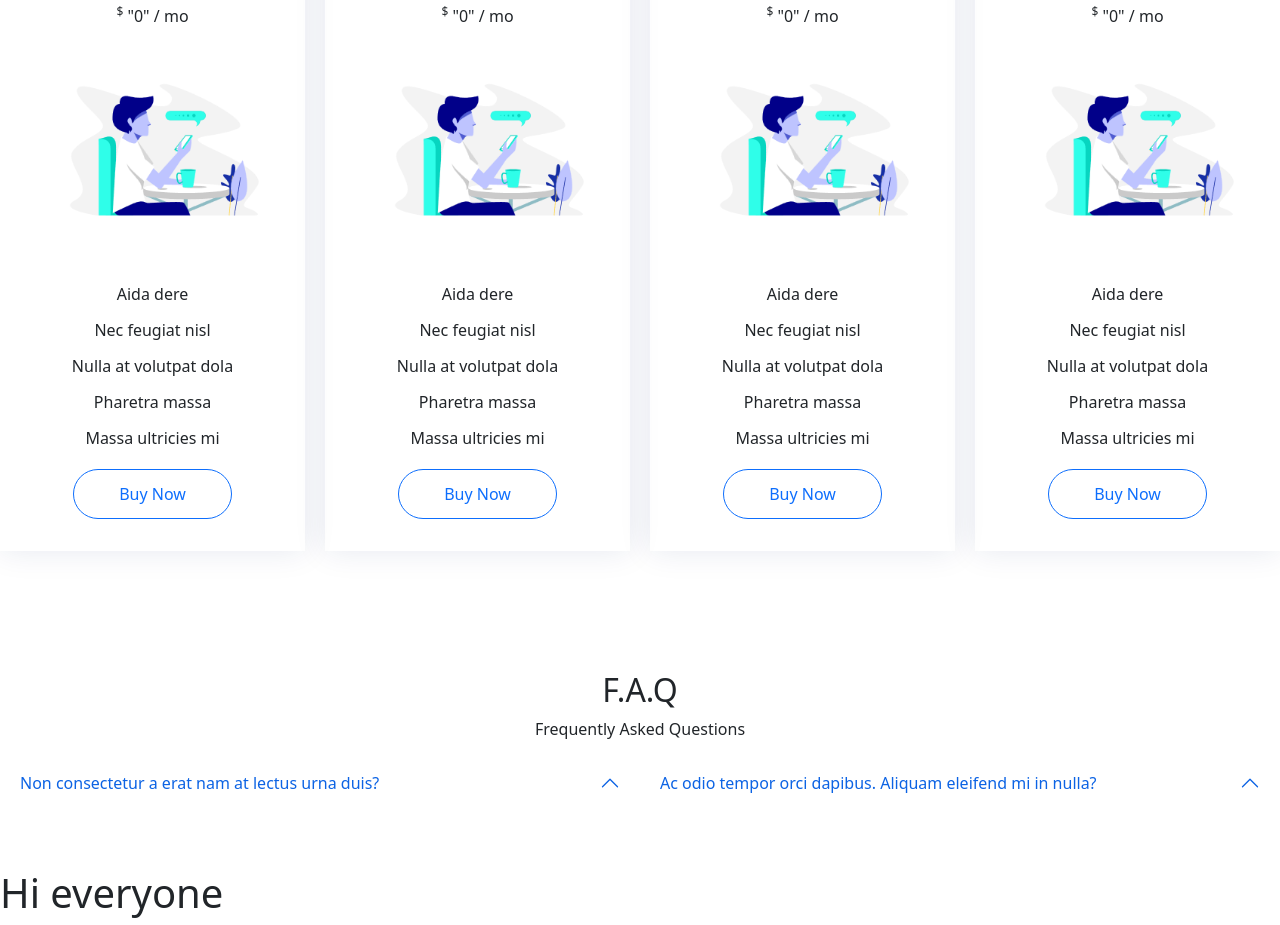
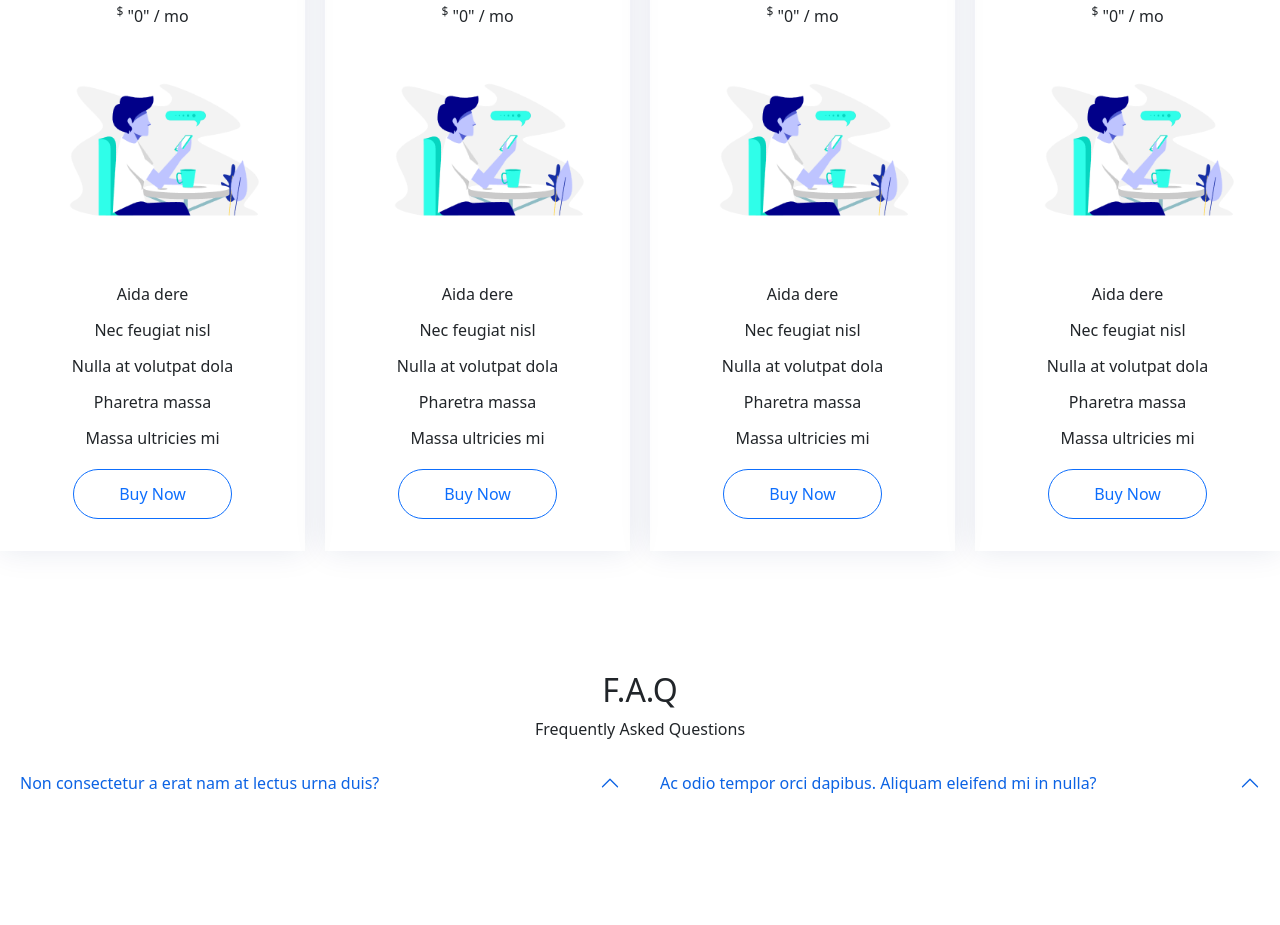
Before and after one commit to congdunghb/Th-cH-nh, a plain HTML site: page index.html in a window 1280 px wide. Shown: the part 5365-6290 px from the top of the page. After the commit the page ends 6234 px from the top, so only its background shows below. Drawn offline with Linux system fonts and the light colour scheme.

Commit message:
Delete session Thuc hanh

```diff
--- a/index.html
+++ b/index.html
@@ -694,11 +694,6 @@
             </div>
         </div>
     </div>
-
-<!--  Session Thuc hanh  -->
-    <div class="thuchanh">
-        <h1>Hi everyone</h1>
-    </div>
     <script src="jquery-3.6.0.min.js"></script>
     <script type="text/javascript" src="bootstrap/js/bootstrap.min.js"></script>
 
```
